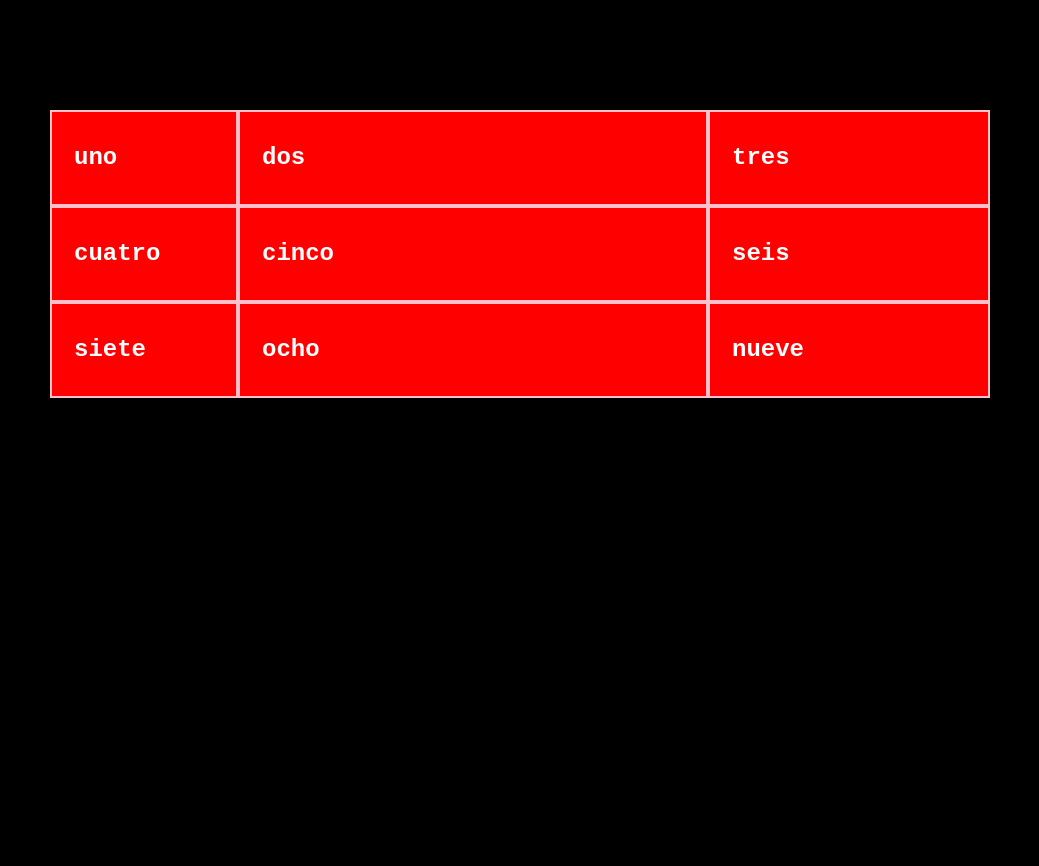
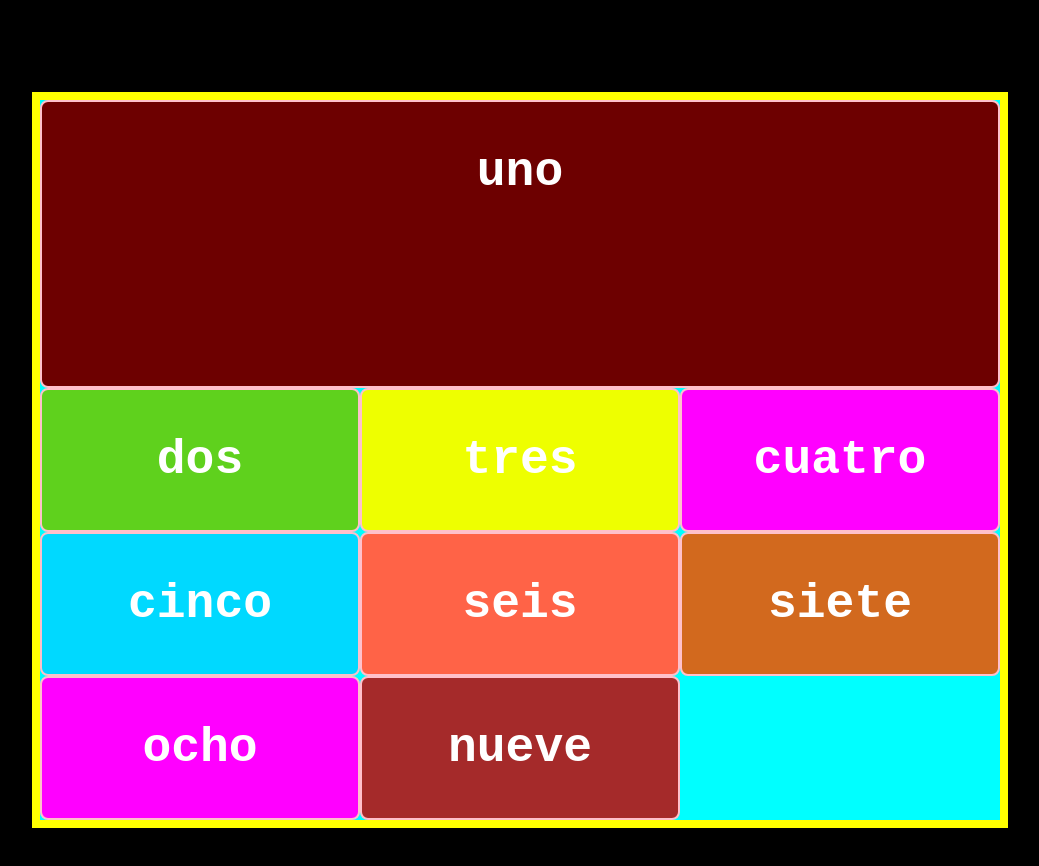
Before and after one commit to Farag0n/Html_Css_practice, a plain HTML site: page grid1/Index.html in a window 1280 px wide. Shown: the whole page, without its empty margins (120-1159 px from the left). Before the commit the page ends 800 px from the top, so only its background shows below. Drawn offline with Linux system fonts and the light colour scheme.

Commit message:
Some practice to HTML and CSS

```diff
--- a/grid1/Index.html
+++ b/grid1/Index.html
@@ -8,15 +8,15 @@
 </head>
 <body>
     <div class="contenedor">
-        <div class="parte">uno</div>
-        <div class="parte">dos</div>
-        <div class="parte">tres</div>
-        <div class="parte">cuatro</div>
-        <div class="parte">cinco</div>
-        <div class="parte">seis</div>
-        <div class="parte">siete</div>
-        <div class="parte">ocho</div>
-        <div class="parte">nueve</div>
+        <div class="parte parte-1">uno</div>
+        <div class="parte parte-2">dos</div>
+        <div class="parte parte-3">tres</div>
+        <div class="parte parte-4">cuatro</div>
+        <div class="parte parte-5">cinco</div>
+        <div class="parte parte-6">seis</div>
+        <div class="parte parte-7">siete</div>
+        <div class="parte parte-8">ocho</div>
+        <div class="parte parte-9">nueve</div>
     </div>
 
 </body>
--- a/grid1/style.css
+++ b/grid1/style.css
@@ -22,11 +22,19 @@ body {
 .contenedor {
     max-width: 960px;
     margin: 100px auto;
-    padding: 10px;
     /* creamos el grid */
+    outline: 8px solid yellow;
+    background-color: aqua;
     display: grid;
-    grid-template-columns: 20% 50% 30%;
-    grid-template-rows: 20% 50 30%;
+    grid-template-columns: repeat(3, 1fr);
+    grid-template-rows: repeat(3, 1fr);
+    /* el minmax() se usa para un valor minimo y uno maximo
+    ejem: grid-template-coluns: minmax(*/
+    /* auto fill se usa para llenar la fila de tantas columnas como puedan caber*/
+    /* auto-fit las ajusta en el espacio disponible */
+    /* grid-template-columns: repeat(auto-fill, minmax(300px, 1fr)); */
+
+
 
 }
 
@@ -36,4 +44,53 @@ body {
     font-weight: bold;
     padding: 22px;
     border: pink 2px solid;
+
+    text-align: center;
+    border-radius: 8px;
+    font-size: 2em;
+    cursor: pointer;
 }
+
+.parte:hover {
+    color: black;
+}
+
+.parte-1 {
+    background-color: rgb(109, 0, 0);
+    grid-column-start: 1;
+    grid-column-end: 4;
+    grid-row-start: 1;
+    grid-row-end: 3;
+}
+
+.parte-2 {
+    background-color: rgb(95, 209, 29);
+}
+
+.parte-3 {
+    background-color: rgb(238, 255, 0);
+}
+
+.parte-4 {
+    background-color: rgb(255, 0, 255);
+}
+
+.parte-5 {
+    background-color: rgb(0, 217, 255);
+}
+
+.parte-6 {
+    background-color: tomato;
+}
+
+.parte-7 {
+    background-color: chocolate;
+}
+
+.parte-8 {
+    background-color: fuchsia;
+}
+
+.parte-9 {
+    background-color: brown;
+}
```
